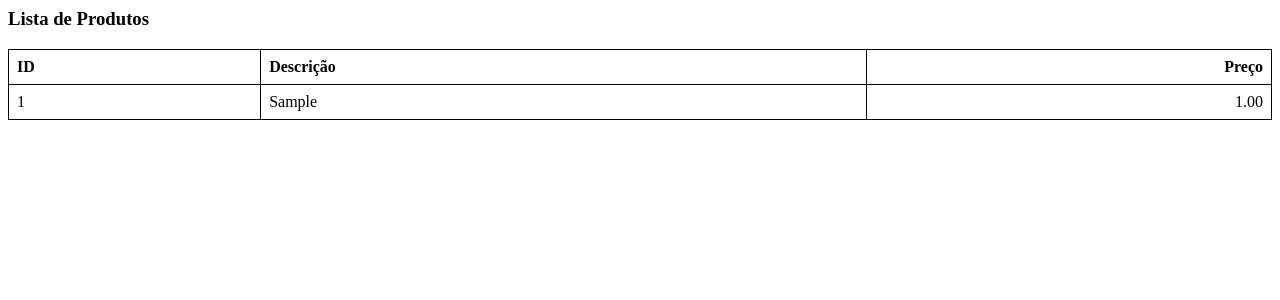
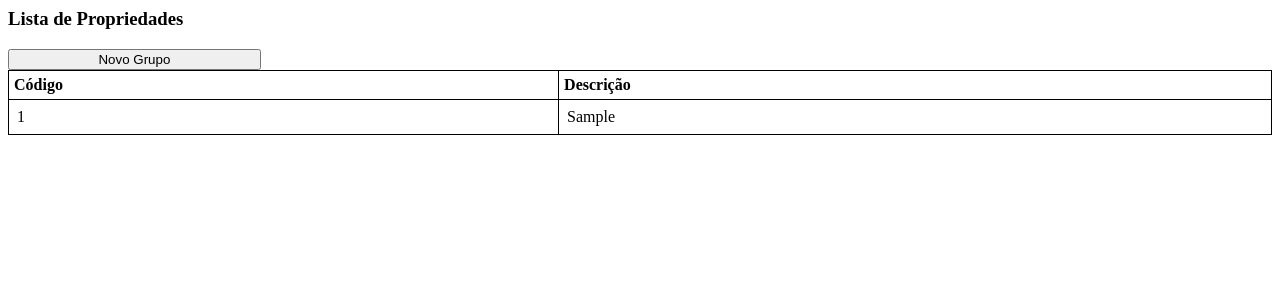
Before and after one commit to ViniciusSpineli/FBSAgro, a Django app: page /produtos/ in a window 1280 px wide. Shown: the top 300 px of the page. Run offline with Django 5.2, Linux system fonts and the light colour scheme; tables that the repository leaves empty hold one stand-in row (values such as "Sample post").

Commit message:
Dando vida ao grupo de propriedades

```diff
--- a/grupo_prop/models.py
+++ b/grupo_prop/models.py
@@ -2,13 +2,13 @@ from django.db import models
 
 # Create your models here.
 
-class TabItem(models.Model):
-    id_item = models.IntegerField(primary_key=True, db_column='COD_ITEM')
-    descricao = models.CharField(max_length=255, db_column='DES_ITEM')
-    preco = models.DecimalField(max_digits=10, decimal_places=2, db_column='VLR_CUSTO_MEDIO', null=True, blank=True)
+class GrupoPropriedade(models.Model):
+    cod_grupo_propriedade = models.IntegerField(primary_key=True, db_column='COD_GRUPO_PROPRIEDADE')
+    des_grupo_propriedade = models.CharField(max_length=255, db_column='DES_GRUPO_PROPRIEDADE')
+    #preco = models.DecimalField(max_digits=10, decimal_places=2, db_column='VLR_CUSTO_MEDIO', null=True, blank=True)
 
 
 
     class Meta:
         managed = False  # tabela já existe no banco
-        db_table = 'TAB_ITEM'  # nome exato da tabela no Oracle
+        db_table = 'TAB_GRUPO_PROPRIEDADE'  # nome exato da tabela no Oracle
--- a/grupo_prop/templates/produtos/lista.html
+++ b/grupo_prop/templates/produtos/lista.html
@@ -1,21 +1,51 @@
-<h3>Lista de Produtos</h3>
+<!-- Título da seção -->
+<h3>Lista de Propriedades</h3>
+
+<button style="border-collapse: collapse; width: 20%; ">
+   Novo Grupo
+</button>
+
+<!-- Início da tabela que exibirá a lista de propriedades -->
 <table style="border-collapse: collapse; width: 100%;">
+
+    <!-- Cabeçalho da tabela -->
     <tr>
-        <th style="border: 1px solid #000; padding: 8px; text-align: left;">ID</th>
-        <th style="border: 1px solid #000; padding: 8px; text-align: left;">Descrição</th>
-        <th style="border: 1px solid #000; padding: 8px; text-align: right;">Preço</th>
+        <!-- Cabeçalho da primeira coluna: "Código" -->
+        <th style="border: 1px solid #000; padding: 5px; text-align: left;">Código</th>
+
+        <!-- Cabeçalho da segunda coluna: "Descrição" -->
+        <th style="border: 1px solid #000; padding: 5px; text-align: left;">Descrição</th>
     </tr>
-    {% for p in produtos %}
+
+
+
+    <!-- Início do loop Django que percorre a lista 'grupo_propriedade' -->
+    {% for p in grupo_propriedade %}
+
+    <!-- Cada item da lista gera uma nova linha na tabela -->
     <tr>
-        <td style="border: 1px solid #000; padding: 8px;">{{ p.id_item }}</td>
-        <td style="border: 1px solid #000; padding: 8px;">{{ p.descricao }}</td>
-        <td style="border: 1px solid #000; padding: 8px; text-align: right;">{{ p.preco|floatformat:2 }}</td>
+        <!-- Exibe o código da propriedade atual -->
+        <td style="border: 1px solid #000; padding: 8px;">{{ p.cod_grupo_propriedade }}</td>
+        <!-- Exibe a descrição da propriedade atual -->
+        <td style="border: 1px solid #000; padding: 8px;">{{ p.des_grupo_propriedade }}</td>
+
     </tr>
+
+
+
+    <!-- Caso a lista 'grupo_propriedade' esteja vazia -->
     {% empty %}
+
+    <!-- Linha única informando que não há registros -->
     <tr>
+        <!-- 'colspan="3"' faz a célula ocupar 3 colunas (mesmo que só haja 2 aqui, é inofensivo) -->
         <td colspan="3" style="border: 1px solid #000; padding: 8px; text-align: center;">
             Nenhum produto encontrado.
         </td>
     </tr>
+    x
+    <!-- Fim do loop 'for' -->
     {% endfor %}
+
+
 </table>
--- a/grupo_prop/urls.py
+++ b/grupo_prop/urls.py
@@ -4,5 +4,5 @@ from . import views
 
 urlpatterns = [
     path('', index),
-    path('produtos/', views.lista_produtos, name='lista_produtos'),
+    path('produtos/', views.listar_propriedades, name='listar_propriedades'),
 ]
--- a/grupo_prop/views.py
+++ b/grupo_prop/views.py
@@ -1,9 +1,9 @@
 from django.shortcuts import render
-from .models import TabItem  # Importa o modelo (vamos criar já já)
+from .models import GrupoPropriedade    # Importa o modelo (vamos criar já já)
 
 def index(request):
     return render(request, 'index.html')
 
-def lista_produtos(request):
-    produtos = TabItem.objects.all().order_by('id_item')
-    return render(request, 'produtos/lista.html', {'produtos': produtos})
+def listar_propriedades(request):
+    grupo_propriedade = GrupoPropriedade.objects.all()
+    return render(request, 'produtos/lista.html', {'grupo_propriedade': grupo_propriedade})
```
Also changed, not shown: fbsagro/settings.py (+5 -2 lines), grupo_prop/templates/index.html (+23 -11 lines), grupo_prop/static/Eu_normal.jpg (added), grupo_prop/static/fbs_2017.ico (added).
